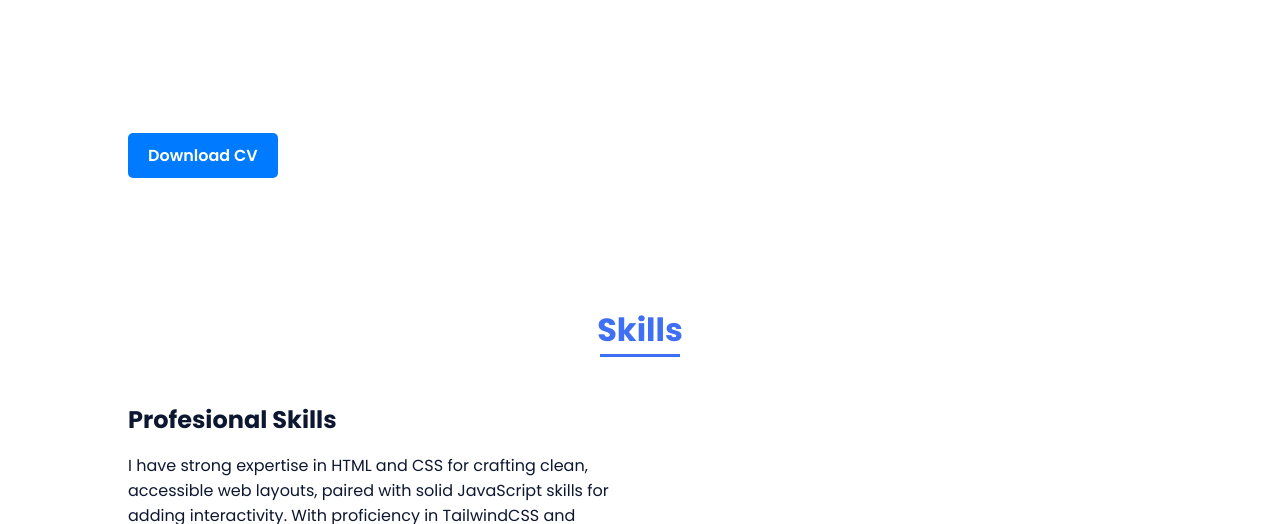
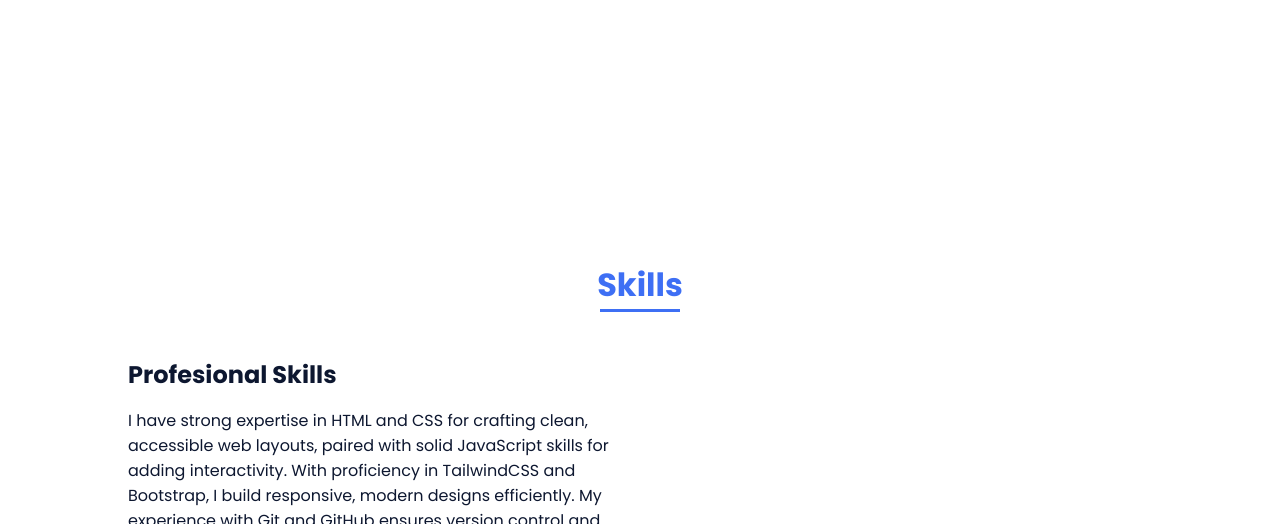
Before and after one commit to ThisMohamed/Portfolio, a plain HTML site: page index.html in a window 1280 px wide. Shown: the part 1320-1844 px from the top of the page. Drawn offline with nearby package versions, Linux system fonts and the light colour scheme.

Commit message:
remove download button

```diff
--- a/index.html
+++ b/index.html
@@ -77,9 +77,7 @@
                     <!-- Preview -->
                     <iframe src="assets/cv.pdf" style="width: 100%; height: 600px; border: none;"></iframe>
                     <!-- Download -->
-                    <a href="assets/cv.pdf" download="Mohamed_CV.pdf" class="button">
-                        Download CV
-                    </a>
+
                 </div>
 
             </div>
```
